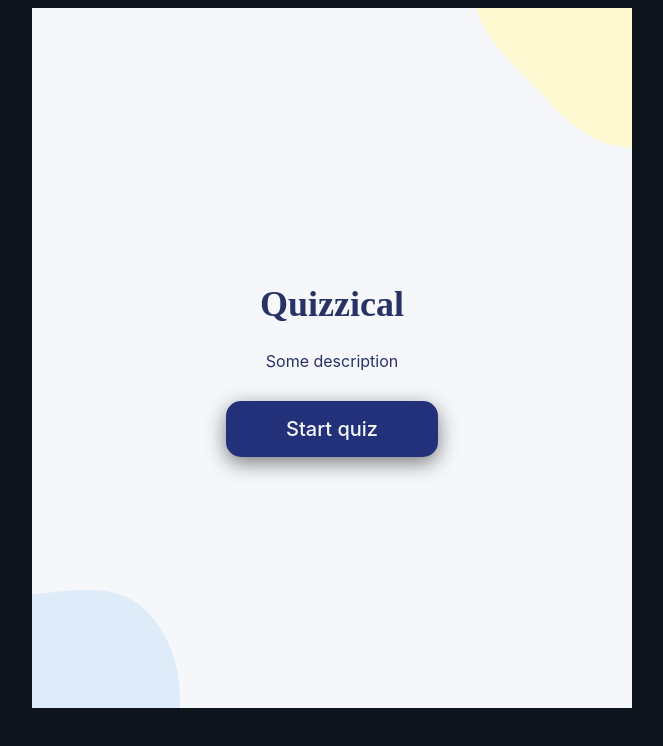
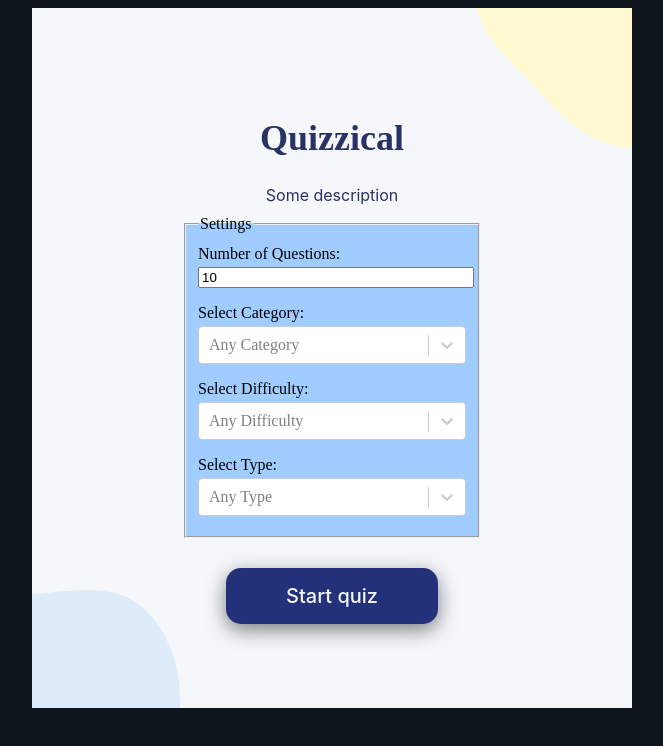
Before and after one commit to vovka8101/quizzical-app, a React (Vite) app: page / in a window 1280 px wide. Shown: the top 746 px of the page, without its empty margins (308-971 px from the left). Built offline with nearby package versions, Linux system fonts and the light colour scheme; the HTML template or start-up script is replaced by a standard one.

Commit message:
get questions by entered parameters

```diff
--- a/package.json
+++ b/package.json
@@ -12,7 +12,8 @@
   "dependencies": {
     "axios": "^1.5.1",
     "react": "^18.2.0",
-    "react-dom": "^18.2.0"
+    "react-dom": "^18.2.0",
+    "react-select": "^5.7.7"
   },
   "devDependencies": {
     "@types/react": "^18.2.15",
--- a/src/App.css
+++ b/src/App.css
@@ -31,8 +31,73 @@ body {
 .game-description {
   color: #293264;
   font-family: Inter;
+  margin-bottom: 10px;
+}
+
+
+/* #region settings */
+.settings-form {
+  width: 300px;
   margin-bottom: 30px;
 }
+
+.form-container {
+  padding: 12px 12px 6px;
+  background-color: #a0ccff;
+}
+
+.input-container {
+  margin-bottom: 14px;
+}
+
+.label {
+  display: block;
+  margin-bottom: 4px;
+}
+
+.input {
+  width: 100%;
+  outline: none;
+}
+
+.select-category {
+  display: block;
+}
+
+.setting-buttons {
+  display: flex;
+  justify-content: center;
+  align-items: center;
+  gap: 10px;
+}
+
+.setting-btn {
+  width: 30%;
+  padding: 6px;
+  font-size: 1rem;
+  border: 1px solid transparent;
+  border-radius: 6px;
+  outline: none;
+  cursor: pointer;
+  transition: background-color 0.2s, color 0.2s;
+}
+
+.submit-btn {
+  color: white;
+  background-color: #1677ff;
+}
+.submit-btn:hover {
+  background-color: #4096ff;
+}
+
+.reset-btn {
+  border-color: #002b3b;
+}
+.reset-btn:hover {
+  color: #4096ff;
+  border-color: #00749f;
+}
+/* #endregion */
 
 .start-btn {
   padding: 16px 60px;
--- a/src/App.tsx
+++ b/src/App.tsx
@@ -3,15 +3,8 @@ import './App.css'
 import { InitializeApp } from './components/InitializeApp';
 import { Quiz } from './components/Quiz';
 import axios from 'axios';
+import { TSettings } from './assets/types/quizzical.types';
 
-// TODO: Quiz settings; API request with Axios
-
-type TSettings = {
-  amount: number
-  category?: number
-  difficulty?: 'easy' | 'medium' | 'hard'
-  type?: 'boolean' | 'multiple'
-}
 
 type TData = Omit<TSettings, "amount"> & {
   correct_answer: string
@@ -24,7 +17,7 @@ type TResponse = {
   results: TData[]
 }
 
-const quiz_settings: TSettings = {
+const initial_settings: TSettings = {
   amount: 5,
 }
 
@@ -36,33 +29,36 @@ const request_instance = {
 
 const BASE_URL = 'https://opentdb.com/api.php?';
 
+
 function App() {
   const [start, setStart] = useState(false);
-  const [questions, setQuestions] = useState<TData[]>([])
+  const [questions, setQuestions] = useState<TData[]>([]);
+  const [settings, setSettings] = useState<TSettings>(initial_settings);
   const [loading, setLoading] = useState(true);
   const [error, setError] = useState('');
 
   function getUrlParameters<TSettings>(parameters: TSettings): string {
-    let result_url = '';
+    const result_url = [];
 
     for (const key in parameters) {
-      if (result_url) {
-        result_url += '&';
+      if (parameters[key]) {
+        result_url.push(key + '=' + parameters[key]);
       }
-      result_url += key + '=' + parameters[key];
     }
 
-    return result_url;
+    console.log(questions);
+
+    return result_url.join('&');
   }
 
   useEffect(() => {
     if (start) {
-      const url_parameters = getUrlParameters(quiz_settings);
+      const url_parameters = getUrlParameters(settings);
       axios
         .get<TResponse>(BASE_URL + url_parameters, request_instance)
-        .then((response) => {
-          if (response.data.response_code === 0) {
-            setQuestions(response.data.results);
+        .then(({ data }) => {
+          if (data.response_code === 0) {
+            setQuestions(data.results);
           } else {
             setError("Wrong parameters were passed");
           }
@@ -83,7 +79,7 @@ function App() {
         ?
         <Quiz loading={loading} error={error} />
         :
-        <InitializeApp setStart={setStart} />}
+        <InitializeApp setSettings={setSettings} setStart={setStart} />}
     </div>
   )
 }
--- /dev/null
+++ b/src/assets/data/quizSettings.ts
@@ -0,0 +1,47 @@
+export const setting_parameters = {
+  amount: 10,
+  category: {
+    selected: undefined,
+    options: [
+      { value: 9, label: 'General Knowledge' },
+      { value: 10, label: 'Entertainment: Books' },
+      { value: 11, label: 'Entertainment: Film' },
+      { value: 12, label: 'Entertainment: Music' },
+      { value: 13, label: 'Entertainment: Musicals & Theatres' },
+      { value: 14, label: 'Entertainment: Television' },
+      { value: 15, label: 'Entertainment: Video Games' },
+      { value: 16, label: 'Entertainment: Board Games' },
+      { value: 17, label: 'Science & Nature' },
+      { value: 18, label: 'Science & Computers' },
+      { value: 19, label: 'Science & Mathematics' },
+      { value: 20, label: 'Mythology' },
+      { value: 21, label: 'Sports' },
+      { value: 22, label: 'Geography' },
+      { value: 23, label: 'History' },
+      { value: 24, label: 'Politics' },
+      { value: 25, label: 'Art' },
+      { value: 26, label: 'Celebrities' },
+      { value: 27, label: 'Animals' },
+      { value: 28, label: 'Vehicles' },
+      { value: 29, label: 'Entertainment: Comics' },
+      { value: 30, label: 'Science: Gadgets' },
+      { value: 31, label: 'Entertainment: Japanese Anime & Manga' },
+      { value: 32, label: 'Entertainment: Cartoon & Animations' },
+    ]
+  },
+  difficulty: {
+    selected: undefined,
+    options: [
+      { value: 'easy', label: 'Easy' },
+      { value: 'medium', label: 'Medium' },
+      { value: 'hard', label: 'Hard' }
+    ]
+  },
+  type: {
+    selected: undefined,
+    options: [
+      { value: 'multiple', label: 'Multiple Choice' },
+      { value: 'boolean', label: 'True / False' }
+    ]
+  }
+}
--- /dev/null
+++ b/src/assets/types/quizzical.types.ts
@@ -0,0 +1,6 @@
+export type TSettings = {
+  amount: number
+  category?: number
+  difficulty?: string
+  type?: string
+}
--- a/src/components/InitializeApp.tsx
+++ b/src/components/InitializeApp.tsx
@@ -1,14 +1,89 @@
+import { useState } from 'react';
+import Select from 'react-select';
+import { setting_parameters } from '../assets/data/quizSettings';
+import { TSettings } from '../assets/types/quizzical.types';
+
+
 type InitializeAppProps = {
+  setSettings: React.Dispatch<React.SetStateAction<TSettings>>
   setStart: React.Dispatch<React.SetStateAction<boolean>>
 }
 
-export const InitializeApp = ({ setStart }: InitializeAppProps) => {
+type TOption = {
+  value: string
+  label: string
+}
+
+export const InitializeApp = ({ setSettings, setStart }: InitializeAppProps) => {
+  const [questionNumber, setQuestionNumber] = useState(setting_parameters.amount);
+  const [selectedCategory, setSelectedCategory] = useState<number | undefined>(setting_parameters.category.selected);
+  const [selectedDifficulty, setSelectedDifficulty] = useState<string | undefined>(setting_parameters.difficulty.selected);
+  const [selectedType, setSelectedType] = useState<string | undefined>(setting_parameters.type.selected);
+
+
   return (
     <div className='initialize'>
       <h1 className='main-title'>Quizzical</h1>
       <p className='game-description'>Some description</p>
-      {/* TODO: quiz settings */}
-      <button className='start-btn' onClick={() => { setStart(true) }}>Start quiz</button>
+
+      <form className='settings-form'>
+        <fieldset className='form-container'>
+          <legend className='settings-title'>Settings</legend>
+          <div className='input-container'>
+            <label className='label' htmlFor='number'>Number of Questions:</label>
+            <input
+              type='number'
+              className='number-input input'
+              id='number'
+              defaultValue={questionNumber}
+            />
+          </div>
+          <div className='input-container'>
+            <p className='label'>Select Category:</p>
+            <Select
+              options={setting_parameters.category.options}
+              placeholder='Any Category'
+              onChange={(option: { value: number, label: string } | null) => {
+                setSelectedCategory(option?.value);
+              }}
+            />
+          </div>
+          <div className='input-container'>
+            <p className='label'>Select Difficulty:</p>
+            <Select
+              options={setting_parameters.difficulty.options}
+              placeholder='Any Difficulty'
+              onChange={(option: TOption | null) => {
+                setSelectedDifficulty(option?.value);
+              }}
+            />
+          </div>
+          <div className='input-container'>
+            <p className='label'>Select Type:</p>
+            <Select
+              options={setting_parameters.type.options}
+              placeholder='Any Type'
+              onChange={(option: TOption | null) => {
+                setSelectedType(option?.value);
+              }}
+            />
+          </div>
+        </fieldset>
+      </form>
+      <button
+        className='start-btn'
+        onClick={() => {
+          setSettings((oldSettings: TSettings): TSettings => {
+            return {
+              amount: questionNumber,
+              category: selectedCategory,
+              difficulty: selectedDifficulty,
+              type: selectedType
+            }
+          })
+          setStart(true)
+        }}
+      >Start quiz</button>
     </div>
   )
 }
```
Also changed, not shown: 1 other file (tests, documents, lock files or other folders).
